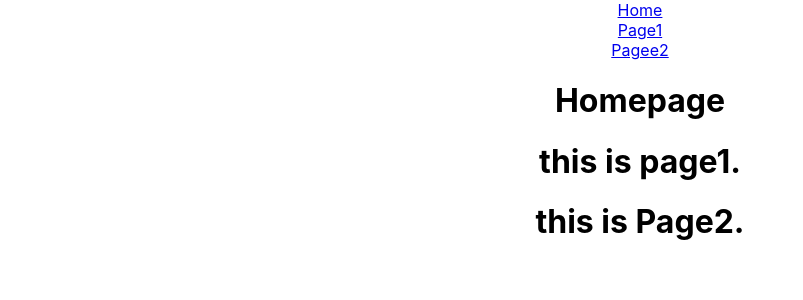
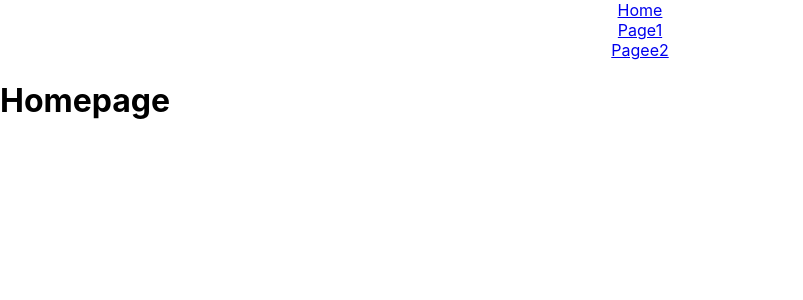
Before and after one commit to mississippibukkaker/react_stepup, a React (Create React App) app: page / in a window 1280 px wide. Shown: the top 300 px of the page, without its empty margins (0-803 px from the left). Built offline with nearby package versions, Linux system fonts and the light colour scheme.

Commit message:
基本的なページ遷移-内容（＝コンポーネント）の出し分け

```diff
--- a/src/App.jsx
+++ b/src/App.jsx
@@ -1,4 +1,4 @@
-import {BrowserRouter, Link} from "react-router-dom";
+import { BrowserRouter, Link, Routes, Route } from "react-router-dom";
 
 import "./App.css";
 import { Home } from "./Home";
@@ -14,10 +14,12 @@ export const App = () => {
         <Link to="/page1">Page1</Link>
         <br />
         <Link to="/page2">Pagee2</Link>
-      <Home />
-      <Page1 />
-      <Page2 />
       </div>
+      <Routes>
+        <Route path="/" element={<Home />} />
+        <Route path="/Page1" element={<Page1 />} />
+        <Route path="/Page2" element={<Page2 />} />
+      </Routes>
     </BrowserRouter>
   );
 };
```
Lines whose indentation alone changed are shown as unchanged.
